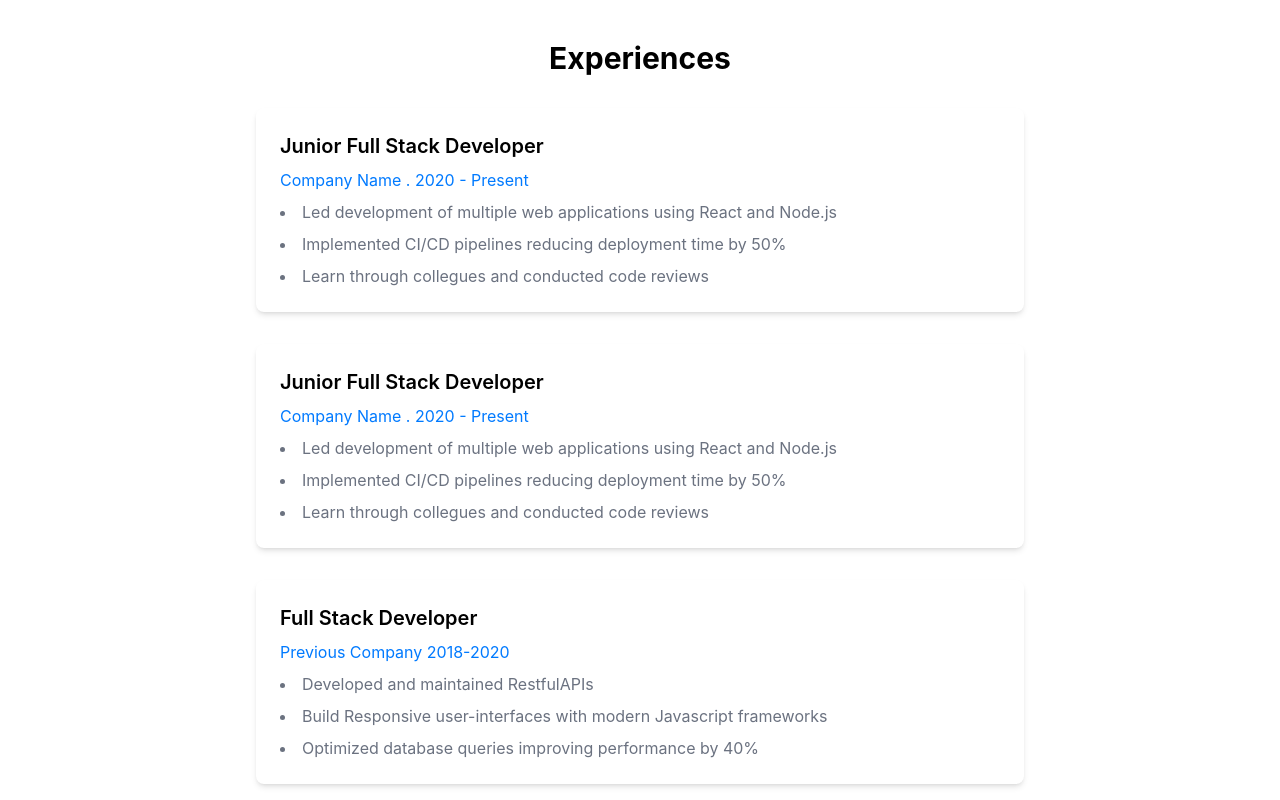
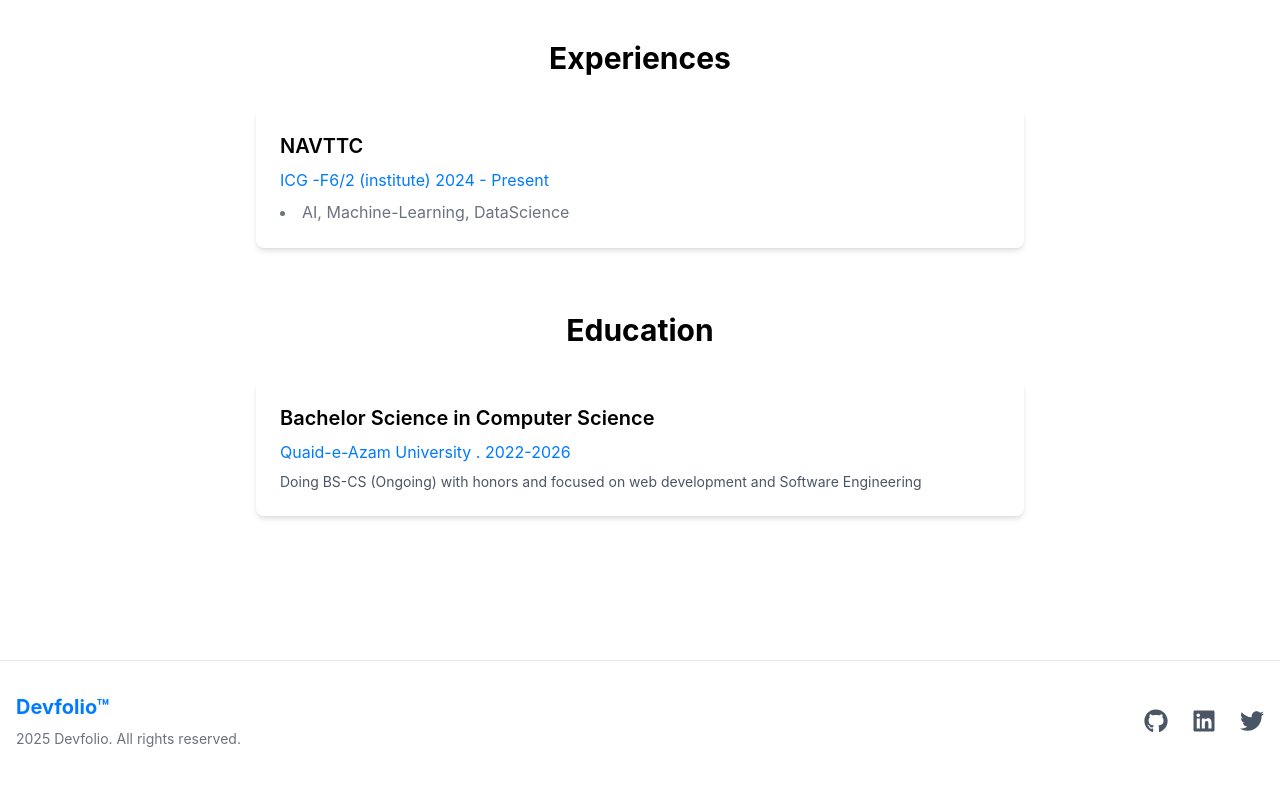
Before and after one commit to wardahrana/Wardah-Profile, a Next.js app: page /about in a window 1280 px wide. Shown: the part 740-1540 px from the top of the page. Built offline with nearby package versions, Linux system fonts and the light colour scheme.

Commit message:
Update experiences

```diff
--- a/src/app/about/page.tsx
+++ b/src/app/about/page.tsx
@@ -48,30 +48,10 @@
         <h2 className='section-title'>Experiences</h2>
         <div className='max-w-3xl mx-auto space-y-8'>
           <div className='bg-white dark:bg-dark/50 p-6 rounded-lg shadow-md'>
-            <h3 className='text-xl font-semibold mb-2'>Junior Full Stack Developer</h3>
-            <p className='text-primary mb-2'>Company Name . 2020 - Present</p>
+            <h3 className='text-xl font-semibold mb-2'>NAVTTC</h3>
+            <p className='text-primary mb-2'>ICG -F6/2 (institute) 2024  - Present</p>
             <ul className='text-secondary space-y-2 list-disc list-inside'>
-              <li>Led development of multiple web applications using React and Node.js</li>
-              <li>Implemented CI/CD pipelines reducing deployment time  by 50%</li>
-              <li>Learn through collegues and conducted code reviews</li>
-            </ul>
-          </div>
-          <div className='bg-white dark:bg-dark/50 p-6 rounded-lg shadow-md'>
-            <h3 className='text-xl font-semibold mb-2'>Junior Full Stack Developer</h3>
-            <p className='text-primary mb-2'>Company Name . 2020 - Present</p>
-            <ul className='text-secondary space-y-2 list-disc list-inside'>
-              <li>Led development of multiple web applications using React and Node.js</li>
-              <li>Implemented CI/CD pipelines reducing deployment time  by 50%</li>
-              <li>Learn through collegues and conducted code reviews</li>
-            </ul>
-          </div>
-          <div className='bg-white dark:bg-dark/50 p-6 rounded-lg shadow-md'>
-            <h3 className='text-xl font-semibold mb-2'> Full Stack Developer</h3>
-            <p className='text-primary mb-2'>Previous Company 2018-2020</p>
-            <ul className='text-secondary space-y-2 list-disc list-inside'>
-              <li>Developed and maintained RestfulAPIs</li>
-              <li>Build Responsive user-interfaces with modern Javascript frameworks</li>
-              <li>Optimized database queries improving performance by 40%</li>
+              <li>AI, Machine-Learning, DataScience</li>
             </ul>
           </div>
         </div>
@@ -83,7 +63,7 @@
           <div className='bg-white dark:bg-dark/50 p-6 rounded-lg shadow-md'>
             <h3 className='text-xl font-semibold mb-2'>Bachelor Science in Computer Science</h3>
             <p className='text-primary mb-2'> Quaid-e-Azam University . 2022-2026</p>
-            <p className='text-sm text-gray-600'>Graduated with honors and focused on web development and Software Engineering</p>
+            <p className='text-sm text-gray-600'>Doing  BS-CS (Ongoing) with honors and focused on web development and Software Engineering</p>
           </div>
         </div>
       </section>
```
